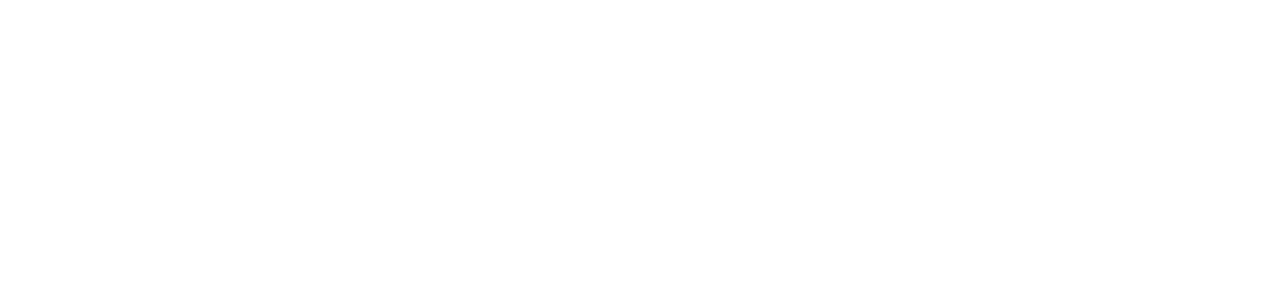
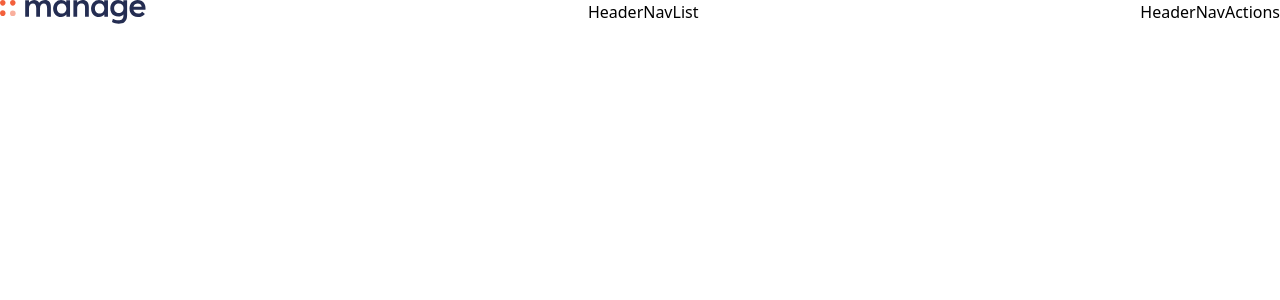
Before and after one commit to frankiecflam/manage-tailwindCSS, a Next.js app: page / in a window 1280 px wide. Shown: the top 300 px of the page. Built offline with nearby package versions, Linux system fonts and the light colour scheme.

Commit message:
add HeaderNavBrand

```diff
--- a/pages/index.tsx
+++ b/pages/index.tsx
@@ -1,4 +1,5 @@
 import Head from "next/head";
+import Header from "../src/components/header/Header";
 
 export default function Home() {
   return (
@@ -12,7 +13,9 @@
         <meta name="viewport" content="width=device-width, initial-scale=1" />
         <link rel="icon" href="/favicon.png" />
       </Head>
-      <main></main>
+      <main>
+        <Header />
+      </main>
     </>
   );
 }
--- /dev/null
+++ b/src/components/header/Header.tsx
@@ -0,0 +1,11 @@
+import HeaderNav from "./HeaderNav";
+
+const Header = () => {
+  return (
+    <header>
+      <HeaderNav />
+    </header>
+  );
+};
+
+export default Header;
--- /dev/null
+++ b/src/components/header/HeaderNav.tsx
@@ -0,0 +1,15 @@
+import HeaderNavBrand from "./HeaderNavBrand";
+import HeaderNavList from "./HeaderNavList";
+import HeaderNavActions from "./HeaderNavActions";
+
+const HeaderNav = () => {
+  return (
+    <nav className="flex justify-between">
+      <HeaderNavBrand />
+      <HeaderNavList />
+      <HeaderNavActions />
+    </nav>
+  );
+};
+
+export default HeaderNav;
--- /dev/null
+++ b/src/components/header/HeaderNavActions.tsx
@@ -0,0 +1,7 @@
+import React from "react";
+
+const HeaderNavActions = () => {
+  return <div>HeaderNavActions</div>;
+};
+
+export default HeaderNavActions;
--- /dev/null
+++ b/src/components/header/HeaderNavBrand.tsx
@@ -0,0 +1,15 @@
+import { LogoImage } from "../../assets/images";
+import Image from "next/image";
+import Link from "next/link";
+
+const HeaderNavBrand = () => {
+  return (
+    <div className="relative">
+      <Link href="/">
+        <Image src={LogoImage} alt="Company's Logo" />
+      </Link>
+    </div>
+  );
+};
+
+export default HeaderNavBrand;
--- /dev/null
+++ b/src/components/header/HeaderNavItem.tsx
@@ -0,0 +1,7 @@
+import React from "react";
+
+const HeaderNavItem = () => {
+  return <div>HeaderNavItem</div>;
+};
+
+export default HeaderNavItem;
--- /dev/null
+++ b/src/components/header/HeaderNavList.tsx
@@ -0,0 +1,7 @@
+import React from "react";
+
+const HeaderNavList = () => {
+  return <div>HeaderNavList</div>;
+};
+
+export default HeaderNavList;
--- a/tailwind.config.js
+++ b/tailwind.config.js
@@ -2,7 +2,7 @@
 module.exports = {
   content: [
     "./pages/**/*.{js,ts,jsx,tsx}",
-    "./components/**/*.{js,ts,jsx,tsx}",
+    "./src/components/**/*.{js,ts,jsx,tsx}",
   ],
   theme: {
     extend: {},
```
